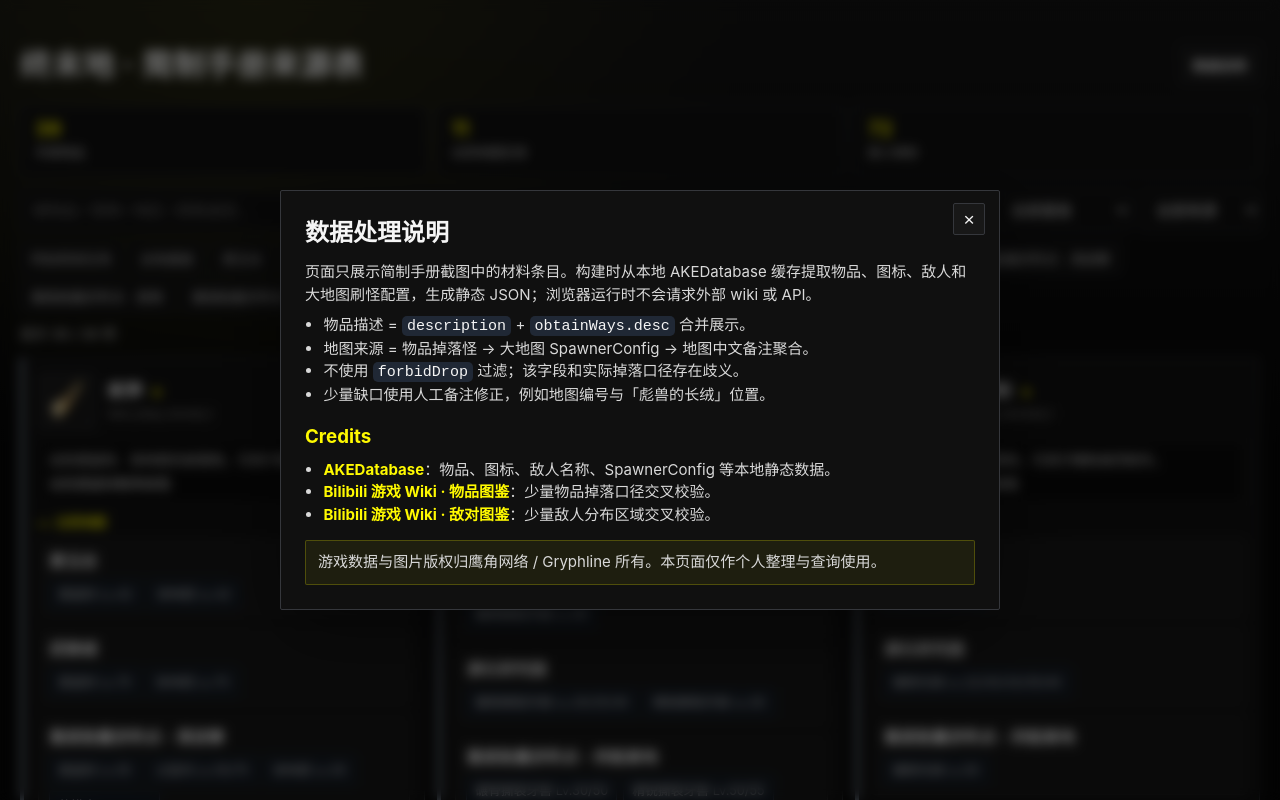
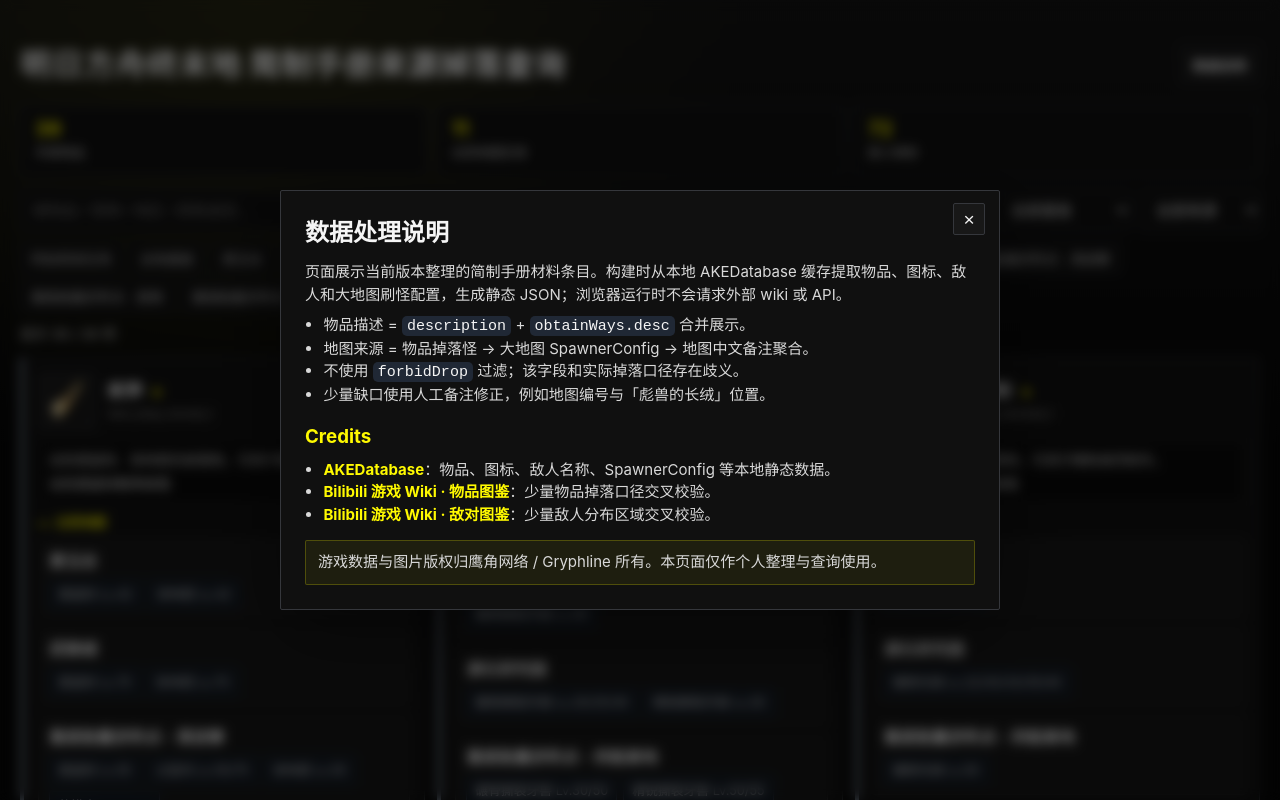
Before and after one commit to SodaXu/endfield-crafting-manual-checklist, a React (Vite) app: page / in a window 1280 px wide. Both pictures are taken after a click on the button "数据说明". Shown: the top 800 px of the page. Built offline with nearby package versions, Linux system fonts and the light colour scheme.

Commit message:
Update page title

```diff
--- a/index.html
+++ b/index.html
@@ -3,7 +3,7 @@
   <head>
     <meta charset="UTF-8" />
     <meta name="viewport" content="width=device-width, initial-scale=1.0" />
-    <title>终末地 · 刷本掉落查询</title>
+    <title>明日方舟终末地 简制手册来源掉落查询</title>
   </head>
   <body>
     <div id="root"></div>
--- a/src/App.tsx
+++ b/src/App.tsx
@@ -129,7 +129,7 @@ export default function App() {
     <div className="app">
       <header className="hero">
         <div>
-          <h1>终末地 · 简制手册来源表</h1>
+          <h1>明日方舟终末地 简制手册来源掉落查询</h1>
         </div>
         <button className="about-button" onClick={() => setShowAbout(true)}>数据说明</button>
       </header>
@@ -139,7 +139,7 @@ export default function App() {
           <div className="modal" role="dialog" aria-modal="true" aria-label="数据说明" onClick={e => e.stopPropagation()}>
             <button className="modal-close" onClick={() => setShowAbout(false)} aria-label="关闭">×</button>
             <h2>数据处理说明</h2>
-            <p>页面只展示简制手册截图中的材料条目。构建时从本地 AKEDatabase 缓存提取物品、图标、敌人和大地图刷怪配置，生成静态 JSON；浏览器运行时不会请求外部 wiki 或 API。</p>
+            <p>页面展示当前版本整理的简制手册材料条目。构建时从本地 AKEDatabase 缓存提取物品、图标、敌人和大地图刷怪配置，生成静态 JSON；浏览器运行时不会请求外部 wiki 或 API。</p>
             <ul>
               <li>物品描述 = <code>description</code> + <code>obtainWays.desc</code> 合并展示。</li>
               <li>地图来源 = 物品掉落怪 → 大地图 SpawnerConfig → 地图中文备注聚合。</li>
```
